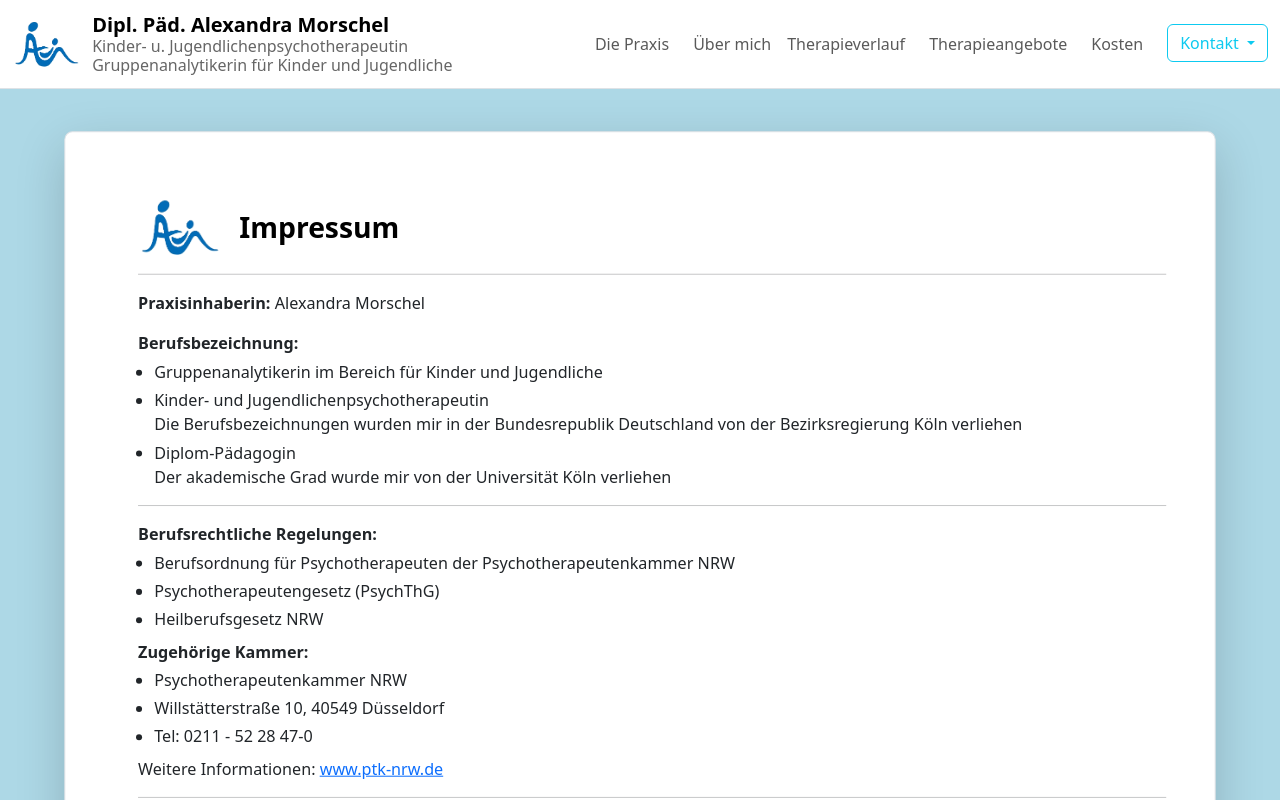
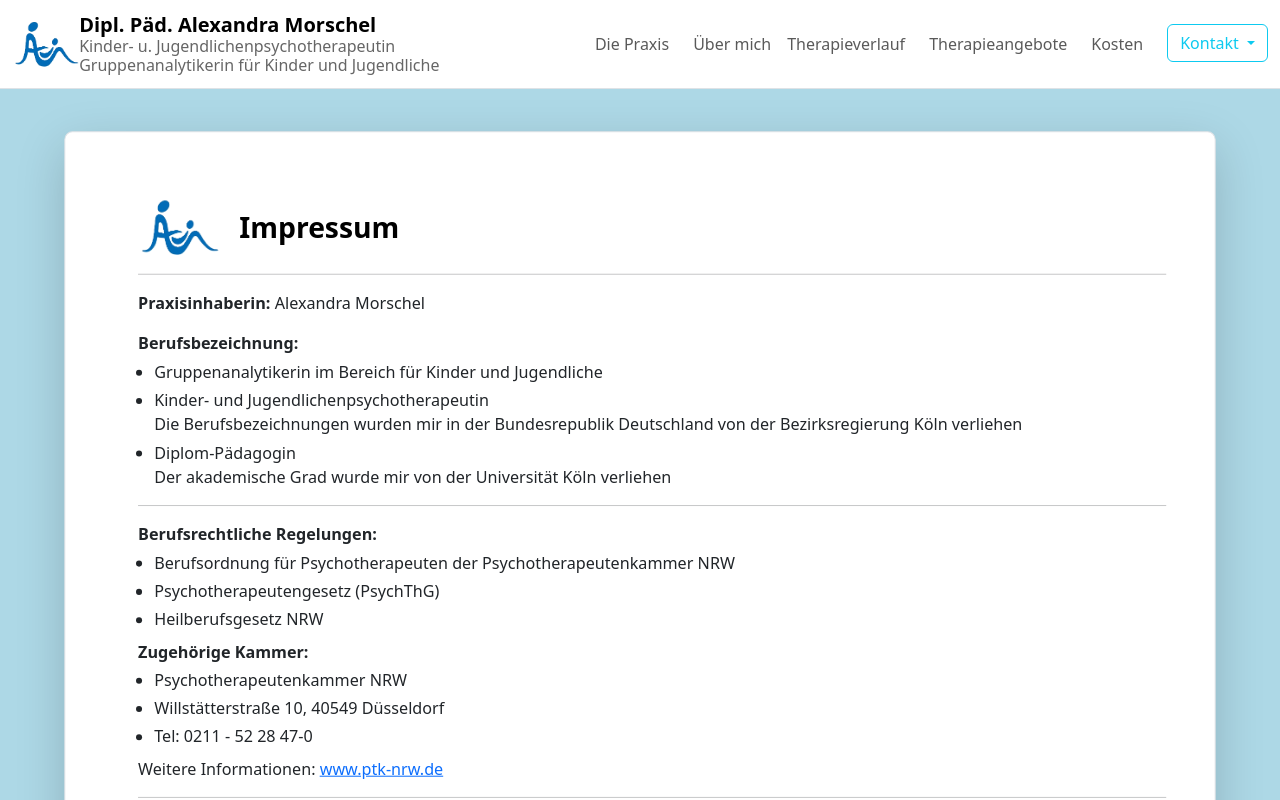
Before and after one commit to alexandratestwebsitelink/alexandratestwebsitelink.github.io, a plain HTML site: page impressum.html in a window 1280 px wide. Shown: the top 800 px of the page. Drawn offline with nearby package versions, Linux system fonts and the light colour scheme.

Commit message:
Add files via upload

```diff
--- a/impressum.html
+++ b/impressum.html
@@ -36,16 +36,16 @@
 <body class="d-flex flex-column min-vh-100">
         <nav class="navbar navbar-expand-lg navbar-light bg-white border-bottom">
             <div class="container-fluid">
-                <a class="navbar-brand" href="index.html" style="display: flex; align-items: center; gap: 10px; text-decoration: none;">
+                <a class="navbar-brand" href="index.html" style="display: flex; align-items: center;">
                     <img src="./Images/Morschel-logo-klein.png" alt="Alexandra Morschel Logo" height="50">
                     <span style="display: flex; flex-direction: column; line-height: 1.2;">
-                        <span style="font-weight: bold; font-size: 1em; padding-right: 10px">
+                        <span style="font-weight: bold; font-size: 1em; margin:0 -3px;">
                             Dipl. Päd. Alexandra Morschel
                         </span>
-                        <span class="navbar-subtitle" style="font-size: 0.8em; color: #666;">
+                        <span class="navbar-subtitle" style="font-size: 0.8em; color: #666; margin:0 -3px;">
                             Kinder- u. Jugendlichenpsychotherapeutin
                         </span>
-                        <span class="navbar-subtitle" style="font-size: 0.8em; color: #666;">
+                        <span class="navbar-subtitle" style="font-size: 0.8em; color: #666; margin:0 -3px;">
                             Gruppenanalytikerin für Kinder und Jugendliche
                         </span>
                     </span>
```
Also changed, not shown: index.html (+4 -4 lines), kontakt.html (+4 -4 lines), kosten.html (+4 -4 lines), notfall.html (+4 -4 lines), person.html (+4 -4 lines), praxis.html (+4 -4 lines), therapieangebot.html (+4 -4 lines), therapieverlauf.html (+4 -4 lines).
